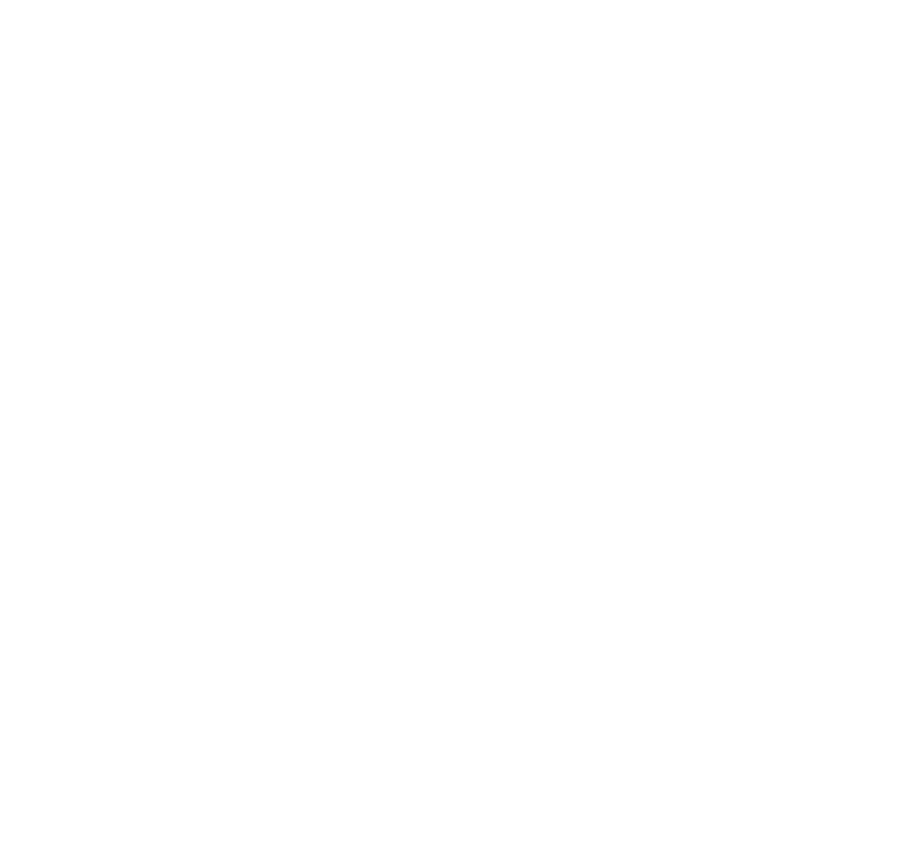
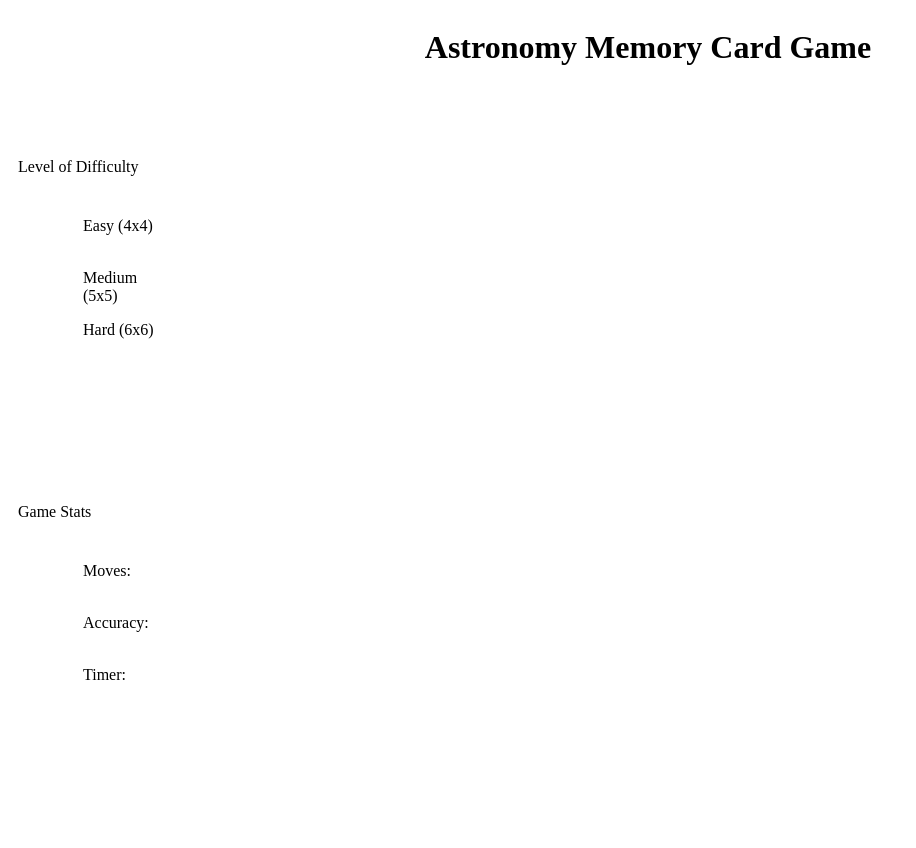
Before and after one commit to ambertav/astronomy-memory-card-game, a plain HTML site: page index.html in a window 1280 px wide. Shown: the whole page, without its empty margins (0-916 px from the left). Before the commit the page ends 800 px from the top, so only its background shows below. Drawn offline with nearby package versions, Linux system fonts and the light colour scheme.

Commit message:
WIP: add prelim html css

```diff
--- a/css/style.css
+++ b/css/style.css
@@ -1,3 +1,52 @@
 * {
     box-sizing: border-box;
+    width: 100%;
+    height: 100%;
 }
+
+body {
+    display: grid;
+    grid-template-columns: 15% 85%;
+    grid-template-rows: 10% 70% 25%;
+}
+
+h1 {
+    grid-row: 1 / 2;
+    grid-column: 1 / 3;
+    text-align: center;
+}
+
+section {
+    grid-row: 2 / 4;
+    grid-column: 2;
+    text-align: center;
+    /* background-color: black; */
+}
+
+aside {
+    display: flex;
+    flex-direction: column;
+    text-align: left;
+    grid-row: 2 / 4;
+    padding-inline-start: 10px;
+    /* background-color: grey; */
+    padding-top: 70px;
+}
+
+
+ul {
+    list-style: none;
+}
+
+#levels {
+    height: 15%;
+
+}
+
+#stats {
+    height: 15%;
+}
+
+li {
+    padding: 25px;
+}
--- a/index.html
+++ b/index.html
@@ -10,6 +10,25 @@
     <title>Astronomy Memory Card Game</title>
 </head>
 <body>
-
+    <h1>Astronomy Memory Card Game</h1>
+    <section>
+        <!-- game area -->
+    </section>
+    <aside>
+        <div> Level of Difficulty
+            <ul id="levels">
+                <li>Easy (4x4)</li>
+                <li>Medium (5x5)</li>
+                <li>Hard (6x6)</li>
+            </ul>
+        </div>
+        <div> Game Stats
+            <ul id="stats">
+                <li>Moves: </li>
+                <li>Accuracy: </li>
+                <li>Timer: </li>
+            </ul>
+        </div>
+    </aside>
 </body>
 </html>
```
